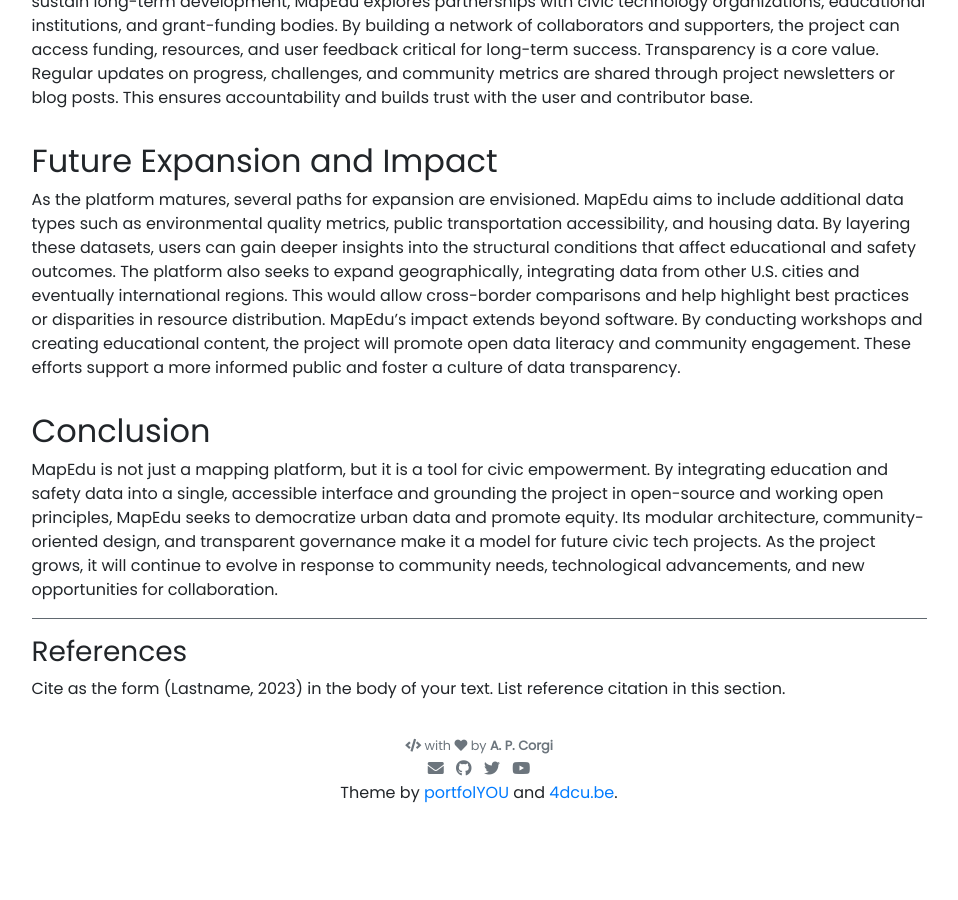
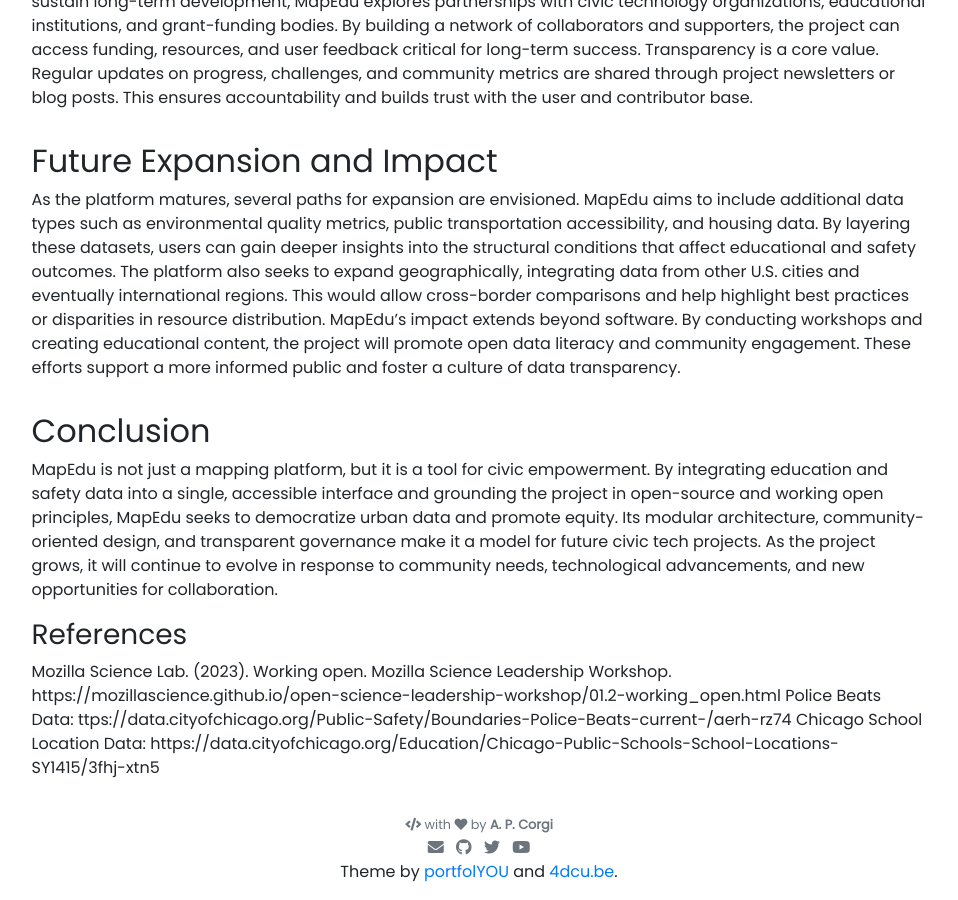
Before and after one commit to diannepark/diannepark.github.io, a Jekyll site: the page built from DIANNE_PARK(yewonp3).md, in a window 1280 px wide and 900 px high, scrolled down 4144 px. Shown: the whole window, without its empty margins (161-1119 px from the left). Built offline with Jekyll 4.4.1, drawn with Linux system fonts in a browser that asks for light colours; nearby versions of some CDN libraries; our own code applies the rules of GitHub Pages for plain Markdown files; before the commit the page ends 4965 px from its top, so only the background shows below that.

Commit message:
Update DIANNE_PARK(yewonp3).md

```diff
--- a/DIANNE_PARK(yewonp3).md
+++ b/DIANNE_PARK(yewonp3).md
@@ -88,9 +88,8 @@ As the platform matures, several paths for expansion are envisioned. MapEdu aims
 MapEdu is not just a mapping platform, but it is a tool for civic empowerment. By integrating education and safety data into a single, accessible interface and grounding the project in open-source and working open principles, MapEdu seeks to democratize urban data and promote equity. Its modular architecture, community-oriented design, and transparent governance make it a model for future civic tech projects. As the project grows, it will continue to evolve in response to community needs, technological advancements, and new opportunities for collaboration.
 
 
----
-
-
 ### References
 
-Cite as the form (Lastname, 2023) in the body of your text. List reference citation in this section.
+Mozilla Science Lab. (2023). Working open. Mozilla Science Leadership Workshop. https://mozillascience.github.io/open-science-leadership-workshop/01.2-working_open.html
+Police Beats Data: ttps://data.cityofchicago.org/Public-Safety/Boundaries-Police-Beats-current-/aerh-rz74
+Chicago School Location Data: https://data.cityofchicago.org/Education/Chicago-Public-Schools-School-Locations-SY1415/3fhj-xtn5
```
